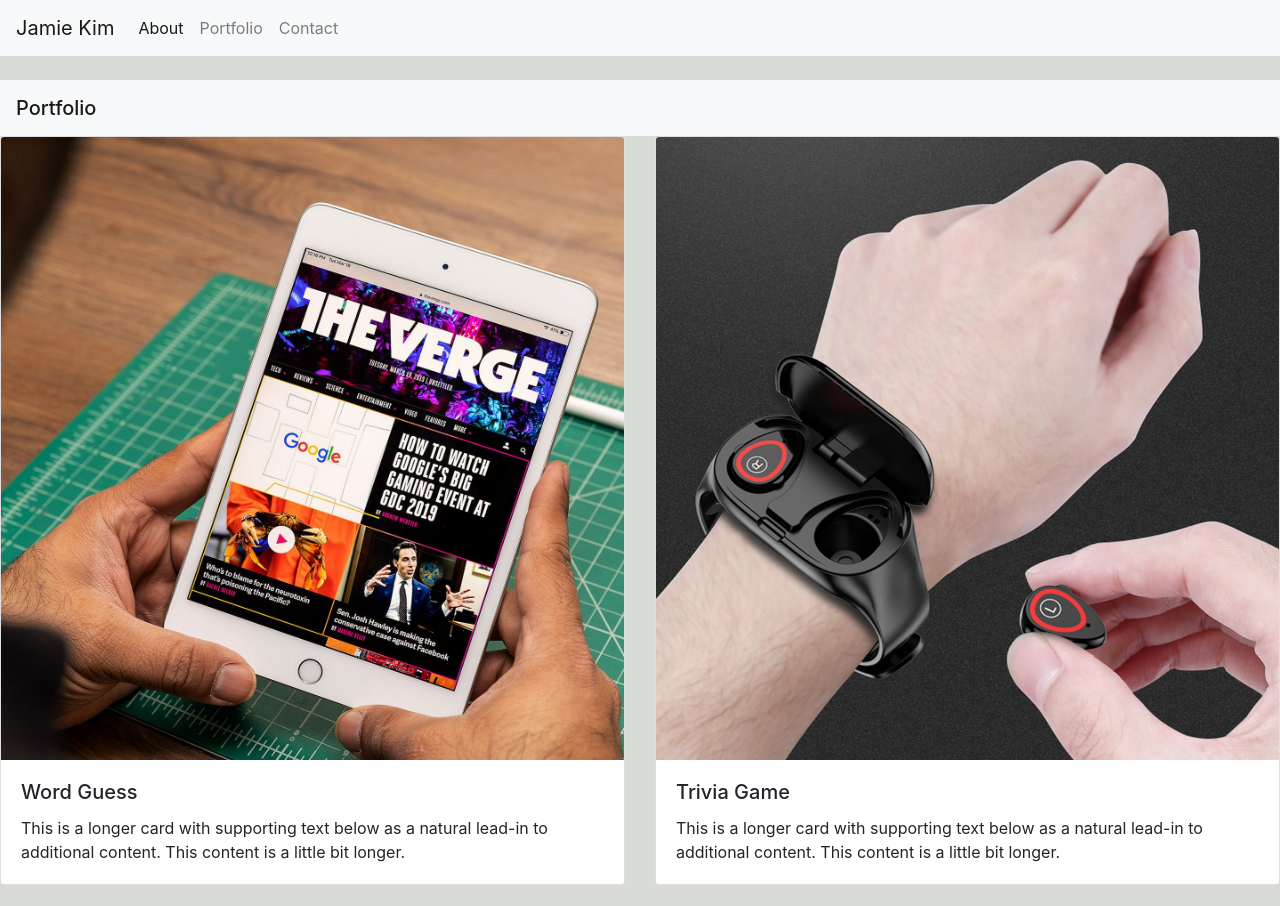
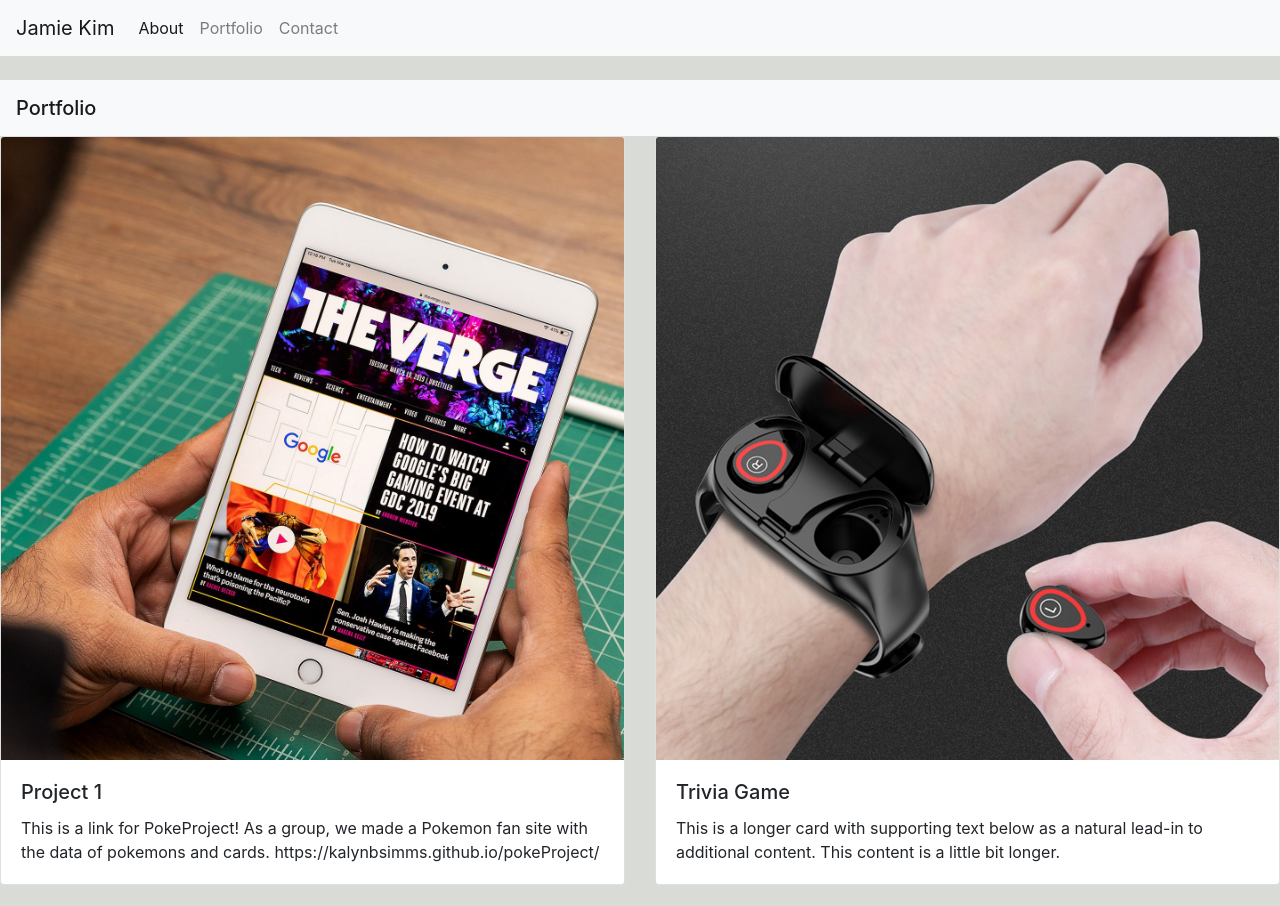
Before and after one commit to jamiekim87/Responsive-portfolio, a plain HTML site: page portfolio.html in a window 1280 px wide. Shown: the top 906 px of the page. Drawn offline with nearby package versions, Linux system fonts and the light colour scheme.

Commit message:
push to repo

```diff
--- a/portfolio.html
+++ b/portfolio.html
@@ -48,15 +48,15 @@
       <span class="navbar-brand mb-0 h1">Portfolio</span>
     </nav>
 
-
     <div class="row row-cols-1 row-cols-md-2">
       <div class="col mb-4">
         <div class="card">
           <img src="./assets/images/word-guess.jpg" class="card-img-top" alt="...">
           <div class="card-body">
-            <h5 class="card-title">Word Guess</h5>
-            <p class="card-text">This is a longer card with supporting text below as a natural lead-in to additional
-              content. This content is a little bit longer.</p>
+            <h5 class="card-title">Project 1</h5>
+            <p class="card-text">This is a link for PokeProject! As a group, we made a Pokemon fan site with the data of pokemons and cards.
+              https://kalynbsimms.github.io/pokeProject/</a>
+            </p>
           </div>
         </div>
       </div>
--- a/style.css
+++ b/style.css
@@ -1,6 +1,7 @@
 * {
     box-sizing: border-box;
     padding: 0;
+
     margin: 0;
 }
 
```
Also changed, not shown: 1 other file.
